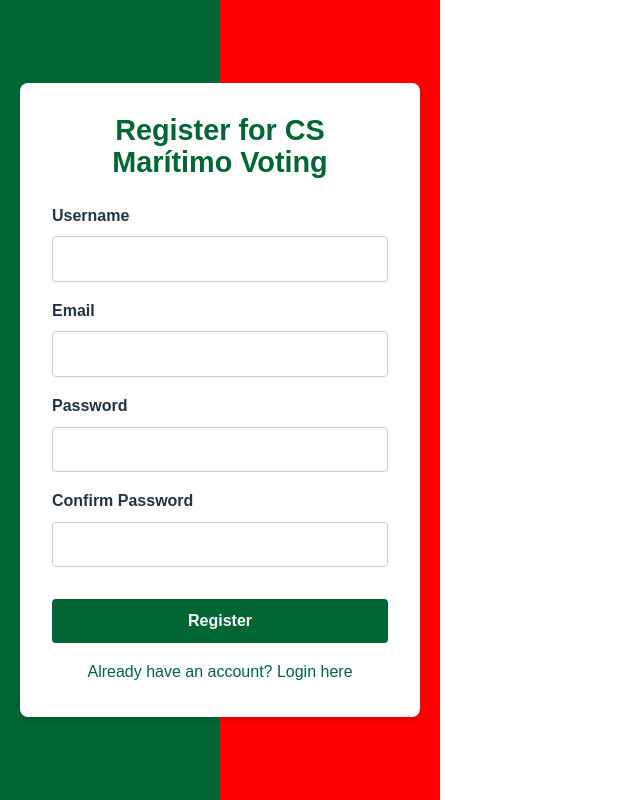
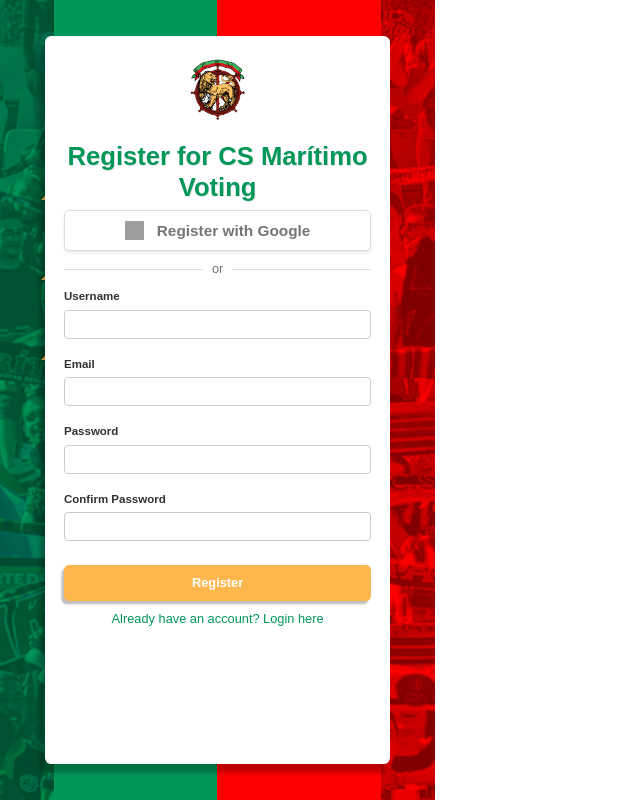
Before and after one commit to jopeodelas/maritimo, a React (Vite) app in the folder client/: page /register in a window 1280 px wide. Shown: the whole page, without its empty margins (0-640 px from the left). Built offline with nearby package versions, Linux system fonts and the light colour scheme; no server answers; grey boxes are pictures that could not be loaded; the HTML template or start-up script is replaced by a standard one.

Commit message:
register page done

```diff
--- a/client/src/pages/LoginPage.tsx
+++ b/client/src/pages/LoginPage.tsx
@@ -33,7 +33,7 @@
   };
 
   const styles = createStyles({
-    // Estilo global para evitar scrollbar
+    // Estilo global para evitar scrollbar - corrigido com 'as any'
     '@global': {
       'body': {
         margin: 0,
@@ -44,7 +44,7 @@
       '*, *:before, *:after': {
         boxSizing: 'inherit',
       },
-    },
+    } as any,
     // Background styles
     container: {
       display: 'flex',
--- a/client/src/pages/RegisterPage.tsx
+++ b/client/src/pages/RegisterPage.tsx
@@ -2,76 +2,7 @@
 import { Link, useNavigate } from 'react-router-dom';
 import { useAuth } from '../contexts/AuthContext';
 import { createStyles } from '../styles/styleUtils';
-
-const styles = createStyles({
-  container: {
-    display: 'flex',
-    flexDirection: 'column',
-    alignItems: 'center',
-    justifyContent: 'center',
-    minHeight: '100vh',
-    background: 'linear-gradient(to right, #006633 50%, #FF0000 50%)',
-    padding: '20px',
-  },
-  formContainer: {
-    backgroundColor: 'white',
-    padding: '2rem',
-    borderRadius: '8px',
-    width: '100%',
-    maxWidth: '400px',
-    boxShadow: '0 4px 6px rgba(0, 0, 0, 0.1)',
-  },
-  title: {
-    fontSize: '1.8rem',
-    color: '#006633',
-    marginBottom: '1.5rem',
-    textAlign: 'center',
-  },
-  form: {
-    display: 'flex',
-    flexDirection: 'column',
-    gap: '1rem',
-  },
-  inputGroup: {
-    display: 'flex',
-    flexDirection: 'column',
-    gap: '0.5rem',
-  },
-  label: {
-    fontSize: '1rem',
-    fontWeight: 'bold',
-  },
-  input: {
-    padding: '0.8rem',
-    borderRadius: '4px',
-    border: '1px solid #ccc',
-    fontSize: '1rem',
-  },
-  button: {
-    padding: '0.8rem',
-    backgroundColor: '#006633',
-    color: 'white',
-    border: 'none',
-    borderRadius: '4px',
-    fontSize: '1rem',
-    fontWeight: 'bold',
-    cursor: 'pointer',
-    marginTop: '1rem',
-    transition: 'background-color 0.3s',
-  },
-  error: {
-    color: '#FF0000',
-    marginTop: '1rem',
-    textAlign: 'center',
-  },
-  link: {
-    color: '#006633',
-    textDecoration: 'none',
-    marginTop: '1rem',
-    textAlign: 'center',
-    display: 'block',
-  },
-});
+import maritimoCrest from '../assets/maritimo-crest.png';
 
 const RegisterPage = () => {
   const [username, setUsername] = useState('');
@@ -79,7 +10,7 @@
   const [password, setPassword] = useState('');
   const [confirmPassword, setConfirmPassword] = useState('');
   const [error, setError] = useState('');
-  const { register } = useAuth();
+  const { register, loginWithGoogle } = useAuth();
   const navigate = useNavigate();
 
   const handleSubmit = async (e: React.FormEvent) => {
@@ -99,13 +30,283 @@
     }
   };
 
+  const handleGoogleLogin = async () => {
+    try {
+      await loginWithGoogle();
+      navigate('/voting');
+    } catch (err: any) {
+      setError('Google registration failed. Please try again.');
+    }
+  };
+
+  const styles = createStyles({
+    // Estilo global para evitar scrollbar - corrigido com 'as any'
+    '@global': {
+      'body': {
+        margin: 0,
+        padding: 0,
+        overflowX: 'hidden',
+        overflowY: 'hidden',
+        boxSizing: 'border-box',
+        height: '100vh',
+      },
+      'html': {
+        height: '100vh',
+        overflow: 'hidden',
+      },
+      '*, *:before, *:after': {
+        boxSizing: 'inherit',
+      },
+    } as any,
+    // Background styles - EXATAMENTE iguais ao LoginPage
+    container: {
+      display: 'flex',
+      flexDirection: 'column',
+      alignItems: 'center',
+      justifyContent: 'center',
+      height: '100vh',
+      width: '100%',
+      position: 'relative',
+      overflow: 'hidden',
+      padding: '1vh 2vw',
+      boxSizing: 'border-box',
+    },
+    solidBackground: {
+      position: 'absolute',
+      width: '100%',
+      height: '100%',
+      background: 'linear-gradient(to right, #009759 50%, #FE0000 50%)',
+      zIndex: 1,
+    },
+    solidBackground2: {
+      position: 'absolute',
+      width: '75%',
+      height: '100%',
+      background: 'linear-gradient(to right, #009759 50%, #FE0000 50%)',
+      zIndex: 5,
+    },
+    fansBackground: {
+      position: 'absolute',
+      left: 0,
+      top: 0,
+      width: '100%',
+      height: '100%',
+      backgroundImage: 'url(/images/adeptosmaritimo.png)',
+      backgroundSize: 'cover',
+      backgroundPosition: 'center',
+      opacity: 0.5,
+      mixBlendMode: 'multiply',
+      zIndex: 2,
+    },
+    trianglesContainer: {
+      position: 'absolute',
+      left: '9.5%',
+      top: '20%',
+      display: 'flex',
+      flexDirection: 'column',
+      gap: '5vh',
+      zIndex: 5,
+    },
+    triangle: {
+      width: 0,
+      height: 0,
+      borderLeft: '3vw solid transparent',
+      borderRight: '3vw solid transparent',
+      borderBottom: '5vh solid #FFBB4C',
+      filter: 'drop-shadow(-0.2vw 0.2vh 0.2vh rgba(0, 0, 0, 0.25))',
+    },
+
+    // Form styles - AGRESSIVAMENTE reduzidos
+    formContainer: {
+      backgroundColor: 'white',
+      padding: '1.5vw',
+      borderRadius: '0.5vw',
+      width: '90%',
+      height: "91vh",
+      maxWidth: '30vw',
+      maxHeight: '100vh',
+      boxShadow: '-0.4vw 1.1vh 0.5vh rgba(0, 0, 0, 0.25)',
+      zIndex: 10,
+      position: 'relative',
+      boxSizing: 'border-box',
+      overflow: 'hidden',
+    },
+    logo: {
+      width: '6vw',
+      height: 'auto',
+      margin: '0 auto 2vh',
+      display: 'block',
+    },
+    title: {
+      fontSize: '2vw',
+      color: '#009759',
+      marginBottom: '1vh',
+      textAlign: 'center',
+      fontWeight: 'bold',
+      textShadow: '0.1vh 0.1vh 0.1vh rgba(0, 0, 0, 0.1)',
+      lineHeight: '1.2',
+    },
+    form: {
+      display: 'flex',
+      flexDirection: 'column',
+      gap: '2vh',
+      width: '100%',
+    },
+    inputGroup: {
+      display: 'flex',
+      flexDirection: 'column',
+      gap: '0.5vh',
+      width: '100%',
+    },
+    label: {
+      fontSize: '0.9vw',
+      fontWeight: 'bold',
+      color: '#333',
+    },
+    input: {
+      padding: '1vh 1vw',
+      borderRadius: '0.3vw',
+      border: '1px solid #ccc',
+      fontSize: '0.8vw',
+      width: '100%',
+      boxSizing: 'border-box',
+      transition: 'border-color 0.3s',
+      outline: 'none',
+    },
+    activeInput: {
+      borderColor: '#009759',
+    },
+    button: {
+      padding: '1.3vh 0',
+      backgroundColor: '#FFB74D',
+      color: 'white',
+      border: 'none',
+      borderRadius: '0.4vw',
+      fontSize: '1vw',
+      fontWeight: 'bold',
+      cursor: 'pointer',
+      marginTop: '1vh',
+      width: '100%',
+      transition: 'all 0.3s',
+      boxShadow: '-0.2vw 0.4vh 0.2vh rgba(0, 0, 0, 0.25)',
+    },
+    // Botão do Google - tamanhos MUITO reduzidos
+    googleButton: {
+      display: 'flex',
+      alignItems: 'center',
+      justifyContent: 'center',
+      padding: '1.2vh 0.7vw',
+      backgroundColor: '#fff',
+      color: '#757575',
+      border: '1px solid #ddd',
+      borderRadius: '0.4vw',
+      fontSize: '1.2vw',
+      fontWeight: 'bold',
+      cursor: 'pointer',
+      marginBottom: '1vh',
+      width: '100%',
+      boxSizing: 'border-box',
+      transition: 'all 0.3s',
+      boxShadow: '0 0.2vh 0.4vh rgba(0, 0, 0, 0.1)',
+    },
+    googleButtonContent: {
+      display: 'flex',
+      alignItems: 'center',
+      justifyContent: 'center',
+      width: '100%',
+      gap: '1vw',
+    },
+    googleIcon: {
+      width: '1.5vw',
+      height: '1.5vw',
+      flexShrink: 0,
+    },
+    divider: {
+      display: 'flex',
+      alignItems: 'center',
+      color: '#757575',
+      fontSize: '1vw',
+      margin: '1vh 0',
+      width: '100%',
+    },
+    dividerLine: {
+      flex: 1,
+      height: '1px',
+      backgroundColor: '#ddd',
+    },
+    dividerText: {
+      padding: '0 0.7vw',
+    },
+    error: {
+      color: '#FF0000',
+      marginTop: '0.5vh',
+      textAlign: 'center',
+      fontSize: '0.8vw',
+    },
+    link: {
+      color: '#009759',
+      textDecoration: 'none',
+      marginTop: '1vh',
+      textAlign: 'center',
+      display: 'block',
+      fontSize: '1vw',
+      transition: 'color 0.3s',
+    },
+  });
+
   return (
     <div style={styles.container}>
+      {/* Background elements from HomePage */}
+      <div style={styles.solidBackground}></div>
+      <div style={styles.solidBackground2}></div>
+      <div style={styles.fansBackground}></div>
+
+      {/* Golden triangles */}
+      <div style={styles.trianglesContainer}>
+        <div style={styles.triangle}></div>
+        <div style={styles.triangle}></div>
+        <div style={styles.triangle}></div>
+      </div>
+
+      {/* Register form container */}
       <div style={styles.formContainer}>
+        <img src={maritimoCrest} alt="CS Marítimo" style={styles.logo} />
         <h1 style={styles.title}>Register for CS Marítimo Voting</h1>
 
         {error && <p style={styles.error}>{error}</p>}
 
+        {/* Google Register Button */}
+        <button
+          type="button"
+          style={styles.googleButton}
+          onClick={handleGoogleLogin}
+          onMouseOver={(e) => {
+            e.currentTarget.style.backgroundColor = '#f5f5f5';
+            e.currentTarget.style.boxShadow = '0 0.3vh 0.5vh rgba(0, 0, 0, 0.2)';
+          }}
+          onMouseOut={(e) => {
+            e.currentTarget.style.backgroundColor = '#fff';
+            e.currentTarget.style.boxShadow = '0 0.2vh 0.4vh rgba(0, 0, 0, 0.1)';
+          }}
+        >
+          <div style={styles.googleButtonContent}>
+            <img
+              src="https://developers.google.com/identity/images/g-logo.png"
+              alt="Google logo"
+              style={styles.googleIcon}
+            />
+            <span>Register with Google</span>
+          </div>
+        </button>
+
+        {/* Divider */}
+        <div style={styles.divider}>
+          <div style={styles.dividerLine}></div>
+          <span style={styles.dividerText}>or</span>
+          <div style={styles.dividerLine}></div>
+        </div>
+
+        {/* Regular registration form */}
         <form style={styles.form} onSubmit={handleSubmit}>
           <div style={styles.inputGroup}>
             <label style={styles.label} htmlFor="username">Username</label>
@@ -115,6 +316,8 @@
               id="username"
               value={username}
               onChange={(e) => setUsername(e.target.value)}
+              onFocus={(e) => e.currentTarget.style.borderColor = '#009759'}
+              onBlur={(e) => e.currentTarget.style.borderColor = '#ccc'}
               required
             />
           </div>
@@ -127,6 +330,8 @@
               id="email"
               value={email}
               onChange={(e) => setEmail(e.target.value)}
+              onFocus={(e) => e.currentTarget.style.borderColor = '#009759'}
+              onBlur={(e) => e.currentTarget.style.borderColor = '#ccc'}
               required
             />
           </div>
@@ -139,6 +344,8 @@
               id="password"
               value={password}
               onChange={(e) => setPassword(e.target.value)}
+              onFocus={(e) => e.currentTarget.style.borderColor = '#009759'}
+              onBlur={(e) => e.currentTarget.style.borderColor = '#ccc'}
               required
             />
           </div>
@@ -151,6 +358,8 @@
               id="confirmPassword"
               value={confirmPassword}
               onChange={(e) => setConfirmPassword(e.target.value)}
+              onFocus={(e) => e.currentTarget.style.borderColor = '#009759'}
+              onBlur={(e) => e.currentTarget.style.borderColor = '#ccc'}
               required
             />
           </div>
@@ -158,14 +367,25 @@
           <button
             type="submit"
             style={styles.button}
-            onMouseOver={(e) => e.currentTarget.style.backgroundColor = '#004d26'}
-            onMouseOut={(e) => e.currentTarget.style.backgroundColor = '#006633'}
+            onMouseOver={(e) => {
+              e.currentTarget.style.backgroundColor = '#FFA726';
+              e.currentTarget.style.boxShadow = '-0.3vw 0.7vh 0.3vh rgba(0, 0, 0, 0.3)';
+            }}
+            onMouseOut={(e) => {
+              e.currentTarget.style.backgroundColor = '#FFB74D';
+              e.currentTarget.style.boxShadow = '-0.2vw 0.4vh 0.2vh rgba(0, 0, 0, 0.25)';
+            }}
           >
             Register
           </button>
         </form>
 
-        <Link to="/login" style={styles.link}>
+        <Link
+          to="/login"
+          style={styles.link}
+          onMouseOver={(e) => e.currentTarget.style.color = '#FE0000'}
+          onMouseOut={(e) => e.currentTarget.style.color = '#009759'}
+        >
           Already have an account? Login here
         </Link>
       </div>
```
